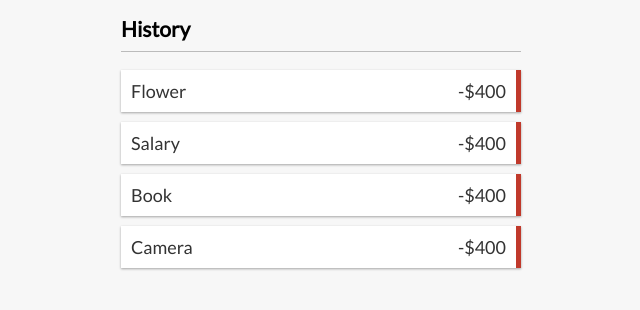
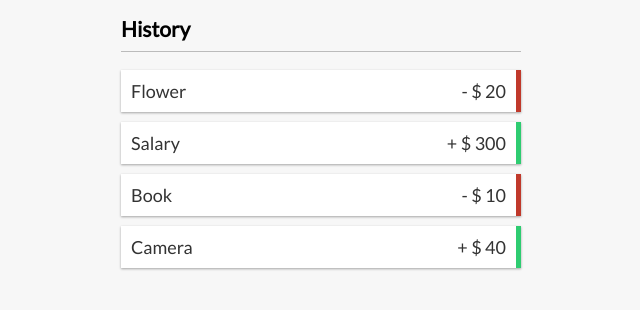
Before and after one commit to tusharchemate/expence-tracker, a React (Create React App) app: page / in a window 1280 px wide. Shown: the part 258-568 px from the top of the page, without its empty margins (319-959 px from the left). Built offline with nearby package versions, Linux system fonts and the light colour scheme; the HTML template or start-up script is replaced by a standard one.

Commit message:
added transaction amount

```diff
--- a/src/Transaction.js
+++ b/src/Transaction.js
@@ -1,9 +1,14 @@
 import React from 'react';
 
 const Transaction = ({ transaction }) => {
+  const sign = transaction.amount < 0 ? '-' : '+';
+
   return (
-    <li className="minus">
-      {transaction.text} <span>-$400</span>{' '}
+    <li className={transaction.amount < 0 ? 'minus' : 'plus'}>
+      {transaction.text}{' '}
+      <span>
+        {sign} $ {Math.abs(transaction.amount)}
+      </span>{' '}
       <button className="delete-btn">x</button>
     </li>
   );
```
